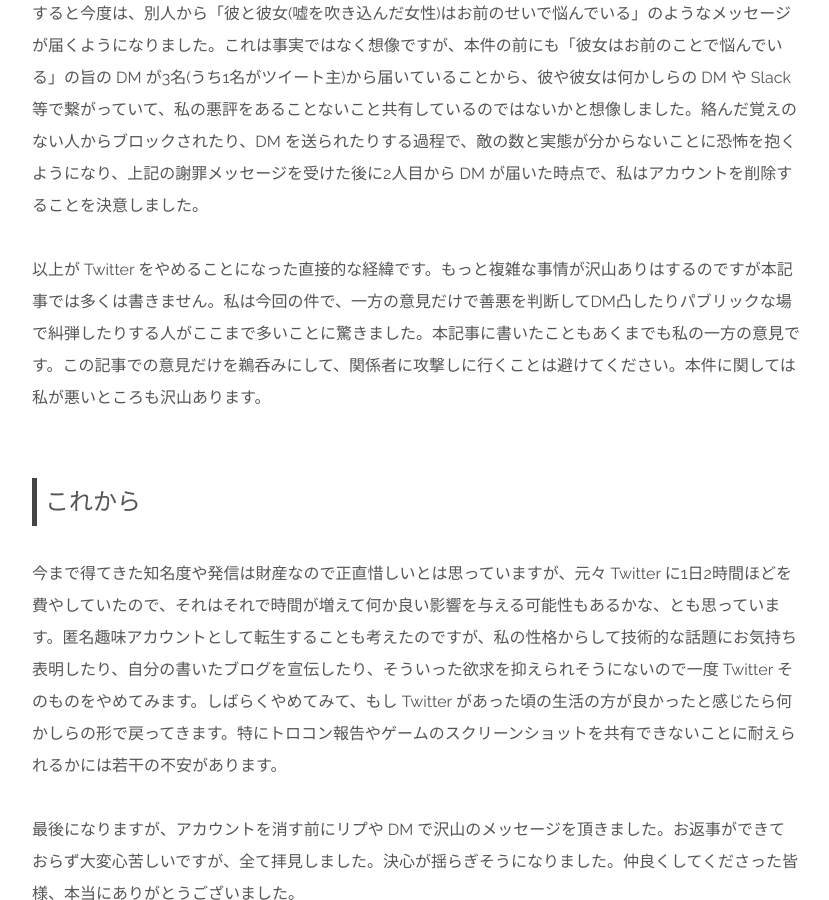
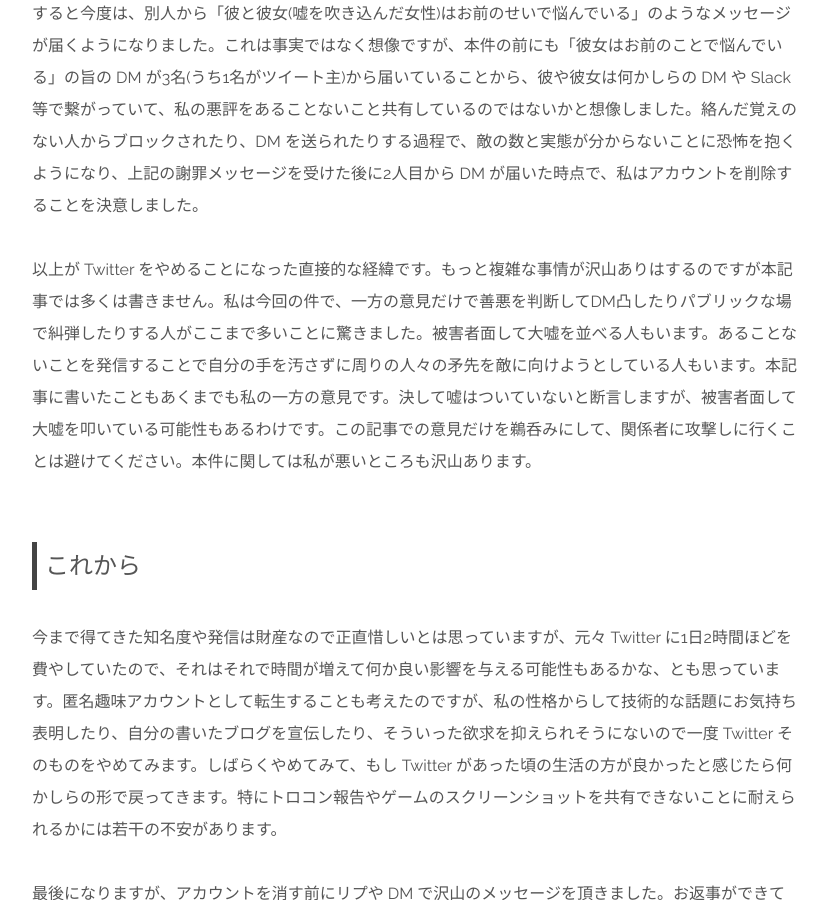
Before and after one commit to ryo-ryukalice/ogihara-ryo.github.io, a Jekyll site: the page built from _posts/2020-05-10-bye-twitter.markdown, in a window 1280 px wide and 900 px high, scrolled down 1284 px. Shown: the whole window, without its empty margins (224-1053 px from the left). Built offline with Jekyll 4.4.1, drawn with Linux system fonts in a browser that asks for light colours; nearby versions of some CDN libraries; comment, search, counter and statistics services are not loaded.

Commit message:
Update 2020-05-10-bye-twitter.markdown

```diff
--- a/_posts/2020-05-10-bye-twitter.markdown
+++ b/_posts/2020-05-10-bye-twitter.markdown
@@ -22,7 +22,7 @@ Twitter をやめました。@OgiharaRyo というビジネス用のアカウン
 
 すると今度は、別人から「彼と彼女(嘘を吹き込んだ女性)はお前のせいで悩んでいる」のようなメッセージが届くようになりました。これは事実ではなく想像ですが、本件の前にも「彼女はお前のことで悩んでいる」の旨の DM が3名(うち1名がツイート主)から届いていることから、彼や彼女は何かしらの DM や Slack 等で繋がっていて、私の悪評をあることないこと共有しているのではないかと想像しました。絡んだ覚えのない人からブロックされたり、DM を送られたりする過程で、敵の数と実態が分からないことに恐怖を抱くようになり、上記の謝罪メッセージを受けた後に2人目から DM が届いた時点で、私はアカウントを削除することを決意しました。
 
-以上が Twitter をやめることになった直接的な経緯です。もっと複雑な事情が沢山ありはするのですが本記事では多くは書きません。私は今回の件で、一方の意見だけで善悪を判断してDM凸したりパブリックな場で糾弾したりする人がここまで多いことに驚きました。本記事に書いたこともあくまでも私の一方の意見です。この記事での意見だけを鵜呑みにして、関係者に攻撃しに行くことは避けてください。本件に関しては私が悪いところも沢山あります。
+以上が Twitter をやめることになった直接的な経緯です。もっと複雑な事情が沢山ありはするのですが本記事では多くは書きません。私は今回の件で、一方の意見だけで善悪を判断してDM凸したりパブリックな場で糾弾したりする人がここまで多いことに驚きました。被害者面して大嘘を並べる人もいます。あることないことを発信することで自分の手を汚さずに周りの人々の矛先を敵に向けようとしている人もいます。本記事に書いたこともあくまでも私の一方の意見です。決して嘘はついていないと断言しますが、被害者面して大嘘を叩いている可能性もあるわけです。この記事での意見だけを鵜呑みにして、関係者に攻撃しに行くことは避けてください。本件に関しては私が悪いところも沢山あります。
 
 ## これから
 
```
